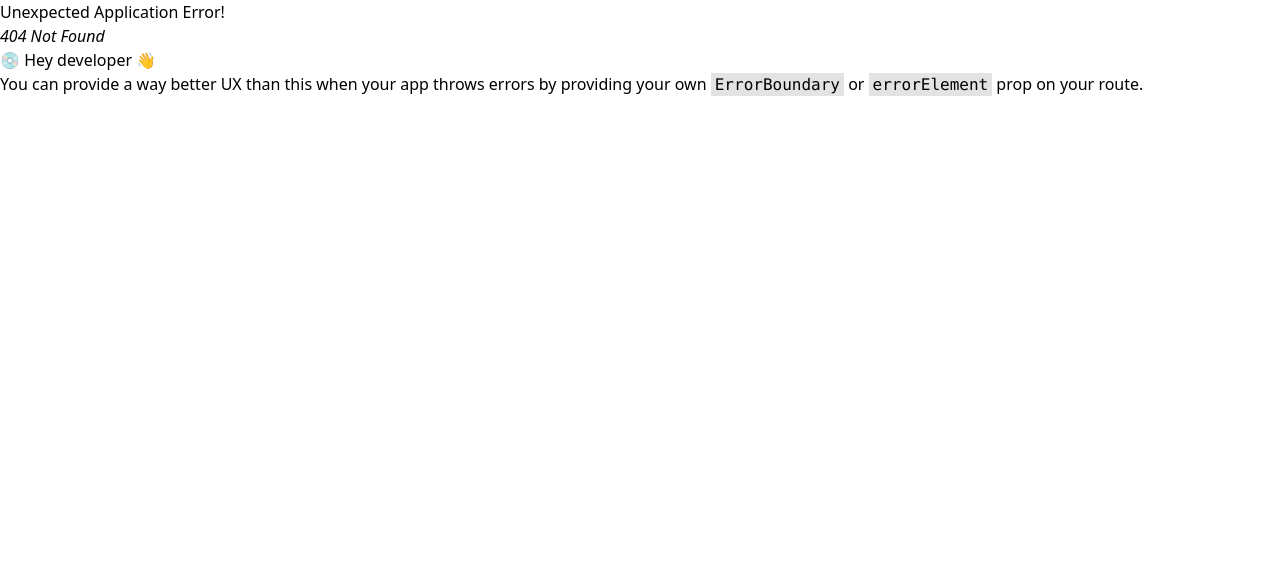
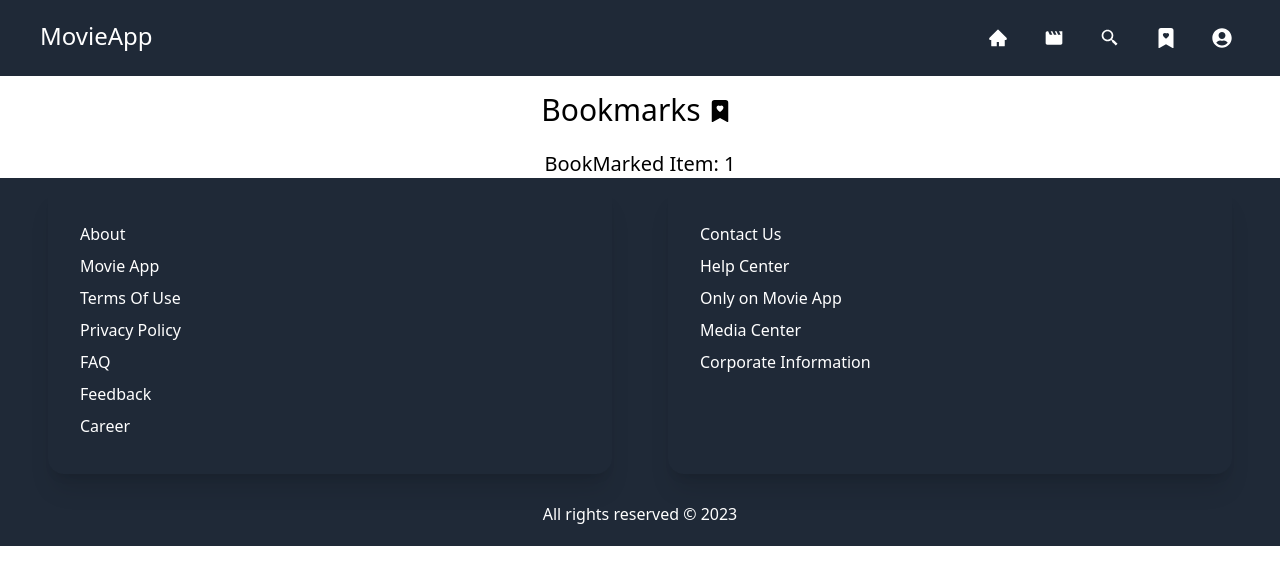
Before and after one commit to Gupta-Sanskriti/MovieApp, a React (Vite) app: page /bookmarks in a window 1280 px wide. Before the commit this address had no page. Shown: the top 584 px of the page. Built offline with nearby package versions, Linux system fonts and the light colour scheme.

Commit message:
added redux store and subscribe the store

```diff
--- a/package.json
+++ b/package.json
@@ -15,12 +15,14 @@
     "tailwindcss": "^3.2.6"
   },
   "dependencies": {
+    "@reduxjs/toolkit": "^1.9.2",
     "@tailwindcss/line-clamp": "^0.4.2",
     "browserlist": "^1.0.1",
     "react": "^18.2.0",
     "react-dom": "^18.2.0",
     "react-icons": "^4.7.1",
     "react-lazy-load-image-component": "^1.5.6",
+    "react-redux": "^8.0.5",
     "react-router": "^6.8.1",
     "react-router-dom": "^6.8.1"
   },
--- /dev/null
+++ b/src/Components/Bookmarks.js
@@ -0,0 +1,18 @@
+import React from 'react'
+import { useSelector } from 'react-redux'
+import {BsFillBookmarkHeartFill} from 'react-icons/bs'
+
+const Bookmarks = () => {
+  const bookmarked = useSelector(store=> store.bookmark.bookval);
+  console.log(bookmarked)
+
+  return (
+    // <></>
+    <div className='mt-20 '>
+      <h1 className='text-3xl my-2 p-3 text-center flex justify-center'>Bookmarks <BsFillBookmarkHeartFill className='p-1 m-1'/></h1>
+      <div className="text-xl text-center">BookMarked Item: {bookmarked.length}</div>
+    </div>
+  )
+}
+
+export default Bookmarks
--- a/src/Components/MovieCard.js
+++ b/src/Components/MovieCard.js
@@ -82,7 +82,7 @@ const MovieCard = () => {
       <h1 className="text-3xl mb-5">Episodes</h1>
         <div className="">
           <div className="">
-            <div className="flex flex-wrap justify-between">
+            <div className="flex flex-wrap justify-start">
               {seasonArray.map((count)=>(
                 <button key={count} onClick={()=>{filterSeason(count)}} className="bg-gray-700 hover:bg-slate-800 p-2 rounded mr-5 mb-5 text-white">Season {count} </button>
               ))}
--- a/src/Components/Navbar.js
+++ b/src/Components/Navbar.js
@@ -1,7 +1,8 @@
 import { AiFillHome } from 'react-icons/ai';
 import {MdMovie} from 'react-icons/md';
 import {FaUserCircle} from 'react-icons/fa';
-import {BiSearchAlt2} from 'react-icons/bi'
+import {BiSearchAlt2} from 'react-icons/bi';
+import {BsFillBookmarkHeartFill} from 'react-icons/bs'
 import {Link} from 'react-router-dom'
 
 const Navbar = () =>{
@@ -12,6 +13,7 @@ const Navbar = () =>{
                 <Link to="/"><li className='p-2 hover:bg-slate-50 hover:text-gray-800 hover:rounded-lg active:text-gray-800 active:rounded-lg active:bg-slate-50'><AiFillHome/></li></Link>
                 <Link to="/movies"><li className='p-2 hover:bg-slate-50 hover:text-gray-800 hover:rounded-lg'><MdMovie/></li></Link>
                 <Link to="/search"><li className='p-2 hover:bg-slate-50 hover:text-gray-800 hover:rounded-lg'><BiSearchAlt2/></li></Link>
+                <Link to="/bookmarks"><li className='p-2 hover:bg-slate-50 hover:text-gray-800 hover:rounded-lg'><BsFillBookmarkHeartFill/></li></Link>
                 <Link to="/profile"><li className='p-2 hover:bg-slate-50 hover:text-gray-800 hover:rounded-lg'><FaUserCircle/></li></Link>
 
             </ul>
--- a/src/Components/Search.js
+++ b/src/Components/Search.js
@@ -27,7 +27,7 @@ const Search = () => {
   const res = suggestion.map((it)=>it.show)
 
   return (
-    <div className='m-10 mt-24 '>
+    <div className='m-10 mt-24 min-h-[37vh]'>
       <div className="text-center text-3xl">Finding Something? you can Search here!! </div>
       {/* search container */}
       <div className="flex justify-center mt-10 mb-10">
--- /dev/null
+++ b/src/Redux/bookmarkSlice.js
@@ -0,0 +1,18 @@
+import { createSlice } from "@reduxjs/toolkit";
+
+const bookmarkSlice = createSlice({
+    name:'bookmark',
+    initialState:{
+        bookval:['hello']
+    },
+    reducers:{
+        addItem:(state, action )=>{
+            state.bookval.push(action.payload)
+        }
+        // removeItem:(state, action)  =>{
+        //     state.bookval.map()
+        // }
+    }
+})
+export const {addItem} = bookmarkSlice.actions;
+export default bookmarkSlice.reducer;
--- /dev/null
+++ b/src/store.js
@@ -0,0 +1,9 @@
+import {configureStore} from '@reduxjs/toolkit'
+import bookmarkSlice from './Redux/bookmarkSlice';
+
+const store = configureStore({
+    reducer:{
+        bookmark: bookmarkSlice,
+    }
+})
+export default store;
```
Also changed, not shown: src/App.js (+8 -5 lines), src/index.js (+37 -24 lines), 1 other file (tests, documents, lock files or other folders).
